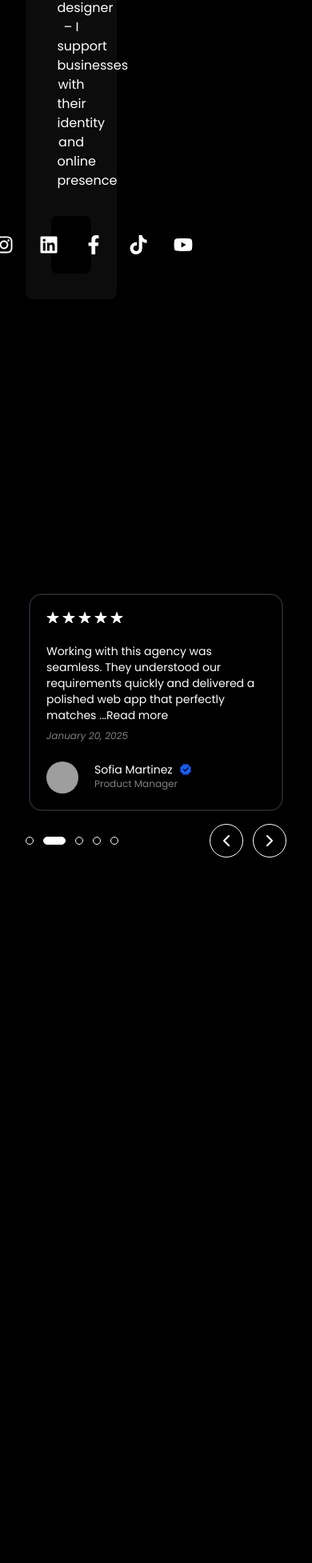
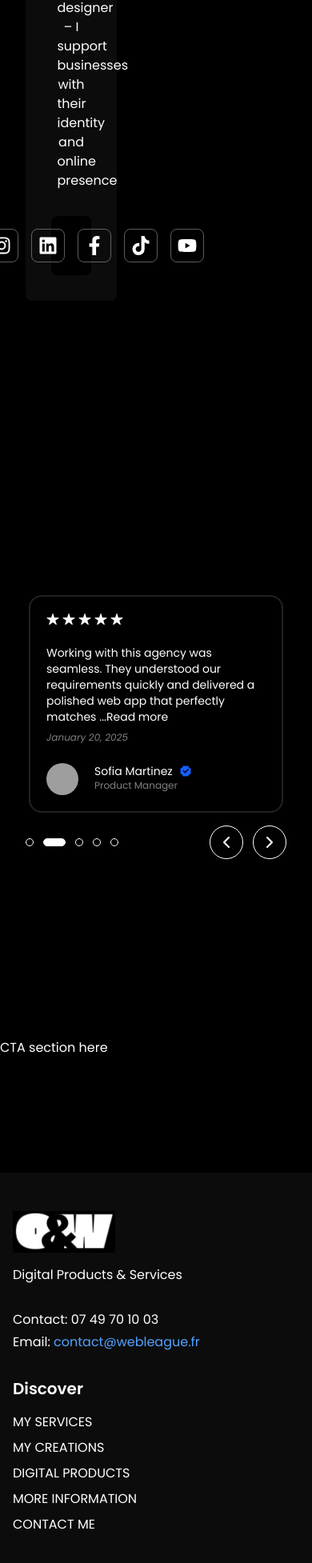
Before and after one commit to ahsanul0185/only-web, a React (Vite) app: page / in a window 390 px wide. Shown: the part 7231-9185 px from the top of the page at 80% size. Before the commit the page ends 8463 px from the top, so only its background shows below. Built offline with nearby package versions, Linux system fonts and the light colour scheme; grey boxes are pictures that could not be loaded.

Commit message:
added footer

```diff
--- a/src/App.jsx
+++ b/src/App.jsx
@@ -11,7 +11,7 @@ const App = () => {
       <Routes>
         <Route path='/' element={<Home />}/>
       </Routes>
-      {/* <Footer/> */}
+      <Footer/>
     </div>
   )
 }
--- a/src/components/Button.jsx
+++ b/src/components/Button.jsx
@@ -21,7 +21,7 @@ const Button = ({ onClick, className, children }) => {
     className
   )}
 >
-  <span className=" mix-blend-difference block">{children}</span>
+  <span className="mix-blend-difference block">{children}</span>
   <span className="absolute -bottom-2 translate-y-[50%] left-1/2 -translate-x-1/2 size-2 rounded-full group-hover:size-52 transition-all -z-10 bg-white duration-[600ms] ease-[cubic-bezier(0.19,1,0.22,1)]"></span>
 </button>
   );
--- a/src/components/Footer.jsx
+++ b/src/components/Footer.jsx
@@ -1,9 +1,44 @@
-import React from 'react'
+import { Link } from "react-router-dom";
+import SocialLinks from "./SocialLinks";
+import logo from "/logo.jpg"
 
 const Footer = () => {
   return (
-    <div>Footer</div>
-  )
-}
+    <footer className="bg-dark text-white py-12">
+      <div className="max-w-6xl mx-auto px-4 grid md:grid-cols-3 gap-8">
+        {/* Column 1: Logo & Info */}
+        <div className="flex flex-col gap-4">
+          <img src={logo} className="w-32" alt="Only Web" />
+          <p>Digital Products & Services</p>
+          <div className="flex flex-col gap-1 mt-4">
+            <p>Contact: 07 49 70 10 03</p>
+            <p>Email: <a href="mailto:contact@webleague.fr" className="text-blue-400 hover:underline">contact@webleague.fr</a></p>
+          </div>
+        </div>
 
-export default Footer
+        {/* Column 2: Links */}
+        <div className="flex flex-col gap-4">
+          <h3 className="text-xl font-semibold">Discover</h3>
+          <ul className="flex flex-col gap-2">
+            <li><a href="#my-services" className="hover:text-blue-400 transition">MY SERVICES</a></li>
+            <li><a href="#my-creations" className="hover:text-blue-400 transition">MY CREATIONS</a></li>
+            <li><a href="#digital-products" className="hover:text-blue-400 transition">DIGITAL PRODUCTS</a></li>
+            <li><a href="#more-info" className="hover:text-blue-400 transition">MORE INFORMATION</a></li>
+            <li><a href="#contact" className="hover:text-blue-400 transition">CONTACT ME</a></li>
+          </ul>
+        </div>
+
+        {/* Column 3: Social / Extra */}
+        <div className="flex flex-col gap-4">
+          <h3 className="text-xl font-semibold">Follow Us</h3>
+          <SocialLinks iconClass="border"/>
+          <p className="mt-4 text-white/50 text-sm">&copy; {new Date().getFullYear()} Only Web. All rights reserved.</p>
+        </div>
+      </div>
+
+      <Link className="text-center block mt-12">LEGAL NOTICES</Link>
+    </footer>
+  );
+};
+
+export default Footer;
--- a/src/components/ProfileCard.jsx
+++ b/src/components/ProfileCard.jsx
@@ -24,7 +24,7 @@ const ProfileCard = () => {
         </p>
       </div>
 
-      <SocialLinks className="bg-black rounded-lg" />
+      <SocialLinks className="bg-black rounded-lg flex justify-center" />
 
       <Modal
         showModal={activeModal === "show-profile"}
--- a/src/components/SocialLinks.jsx
+++ b/src/components/SocialLinks.jsx
@@ -1,6 +1,7 @@
 import React from "react";
 import { FaWhatsapp, FaInstagram, FaLinkedin, FaFacebookF, FaTiktok, FaYoutube } from "react-icons/fa";
 import { twMerge } from "tailwind-merge";
+import Button from "./Button";
 
 const SocialLinks = ({className, iconClass}) => {
   const socialData = [
@@ -14,17 +15,19 @@ const SocialLinks = ({className, iconClass}) => {
 
   return (
     <div className={twMerge(`py-4`, className)}>
-      <div className="max-w-3xl mx-auto flex justify-center gap-4">
+      <div className="max-w-3xl mx-auto flex gap-4">
         {socialData.map((item, idx) => (
-          <a
+          <Button  className={twMerge(`text-white text-2xl transition-colors p-2 rounded-lg border-gray-200/40`, iconClass)}>
+            <a
             key={idx}
             href={item.link}
             target="_blank"
             rel="noopener noreferrer"
-            className={twMerge(`text-white text-2xl transition-colors p-2 rounded-lg`, iconClass)}
+            // className={twMerge(`text-white text-2xl transition-colors p-2 rounded-lg`, iconClass)}
           >
             {item.icon}
           </a>
+          </Button>
         ))}
       </div>
     </div>
--- a/src/pages/Home.jsx
+++ b/src/pages/Home.jsx
@@ -8,6 +8,7 @@ import OurWork from '../sections/OurWork';
 import Pricing from '../sections/Pricing';
 import FAQs from '../components/FAQ';
 import Reviews from '../sections/Reviews';
+import CallToAction from '../sections/CallToAction';
 
 
 const Home = () => {
@@ -20,6 +21,7 @@ const Home = () => {
       <Pricing />
       <FAQs />
       <Reviews/>
+      <CallToAction />
     </div>
   )
 }
--- /dev/null
+++ b/src/sections/CallToAction.jsx
@@ -0,0 +1,11 @@
+import React from 'react'
+
+const CallToAction = () => {
+  return (
+    <div className='section-y-padding'>
+        CTA section here
+    </div>
+  )
+}
+
+export default CallToAction
```
